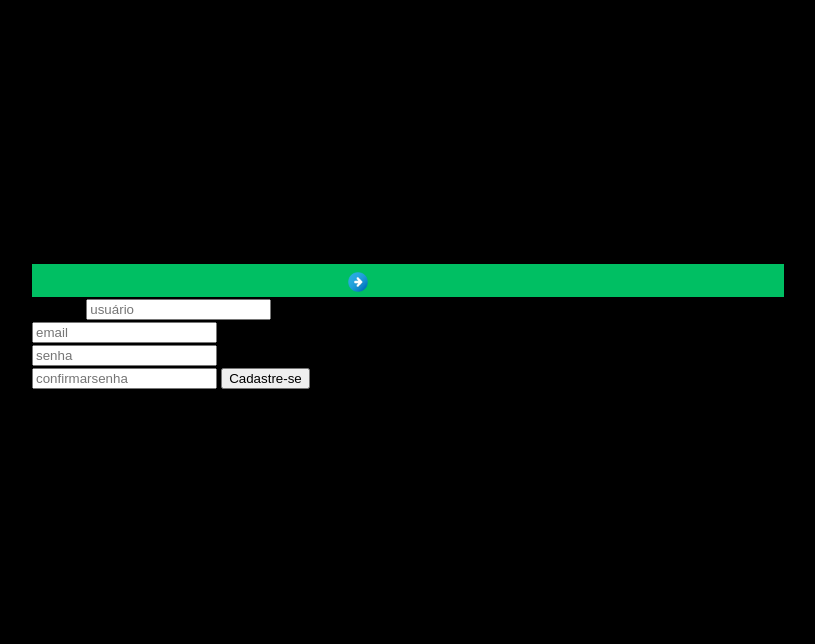
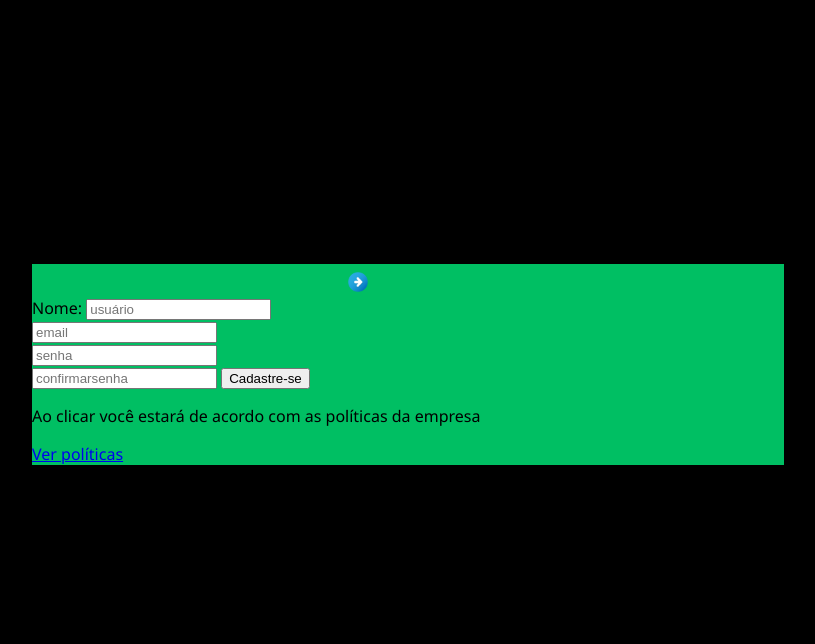
Before and after one commit to ArthurVoit/AplicativoTLB, a PHP site: page /tela-login/cadastro.html in a window 1280 px wide. Shown: the top 644 px of the page, without its empty margins (232-1047 px from the left). Run offline with PHP 8.4, Linux system fonts and the light colour scheme.

Commit message:
edit - mudanças no css e adição de politicas.html

```diff
--- a/tela-login/cadastro.html
+++ b/tela-login/cadastro.html
@@ -8,7 +8,8 @@
     <link rel="stylesheet" href="style.css">
     <script src="script.js"></script>
 </head>
-<body class="cadastro">
+<body>
+    <div class="cadastro">
         <div class="imagemsetacadastro">
             <img id="imagemsetacadastro" src="./imagens/seta1.png" alt="">
         </div>
@@ -26,5 +27,8 @@
                 <label for="confirmarsenha"></label>
                 <input type="text" id="confirmarsenha" name="confirmarsenha" required placeholder="confirmarsenha">
                 <button>Cadastre-se</button>
+                <p>Ao clicar você estará de acordo com as políticas da empresa</p>
+                <a href="politicas.html">Ver políticas</a>
         </section>
+    </div>
 </body>
--- a/tela-login/style.css
+++ b/tela-login/style.css
@@ -60,3 +60,7 @@ img {
     height: 20px;
     justify-content: center;
 }
+
+.cadastro{
+    background-color: #00bf63;
+}
```
Also changed, not shown: tela-login/politicas.html (added). Lines whose indentation alone changed are shown as unchanged.
